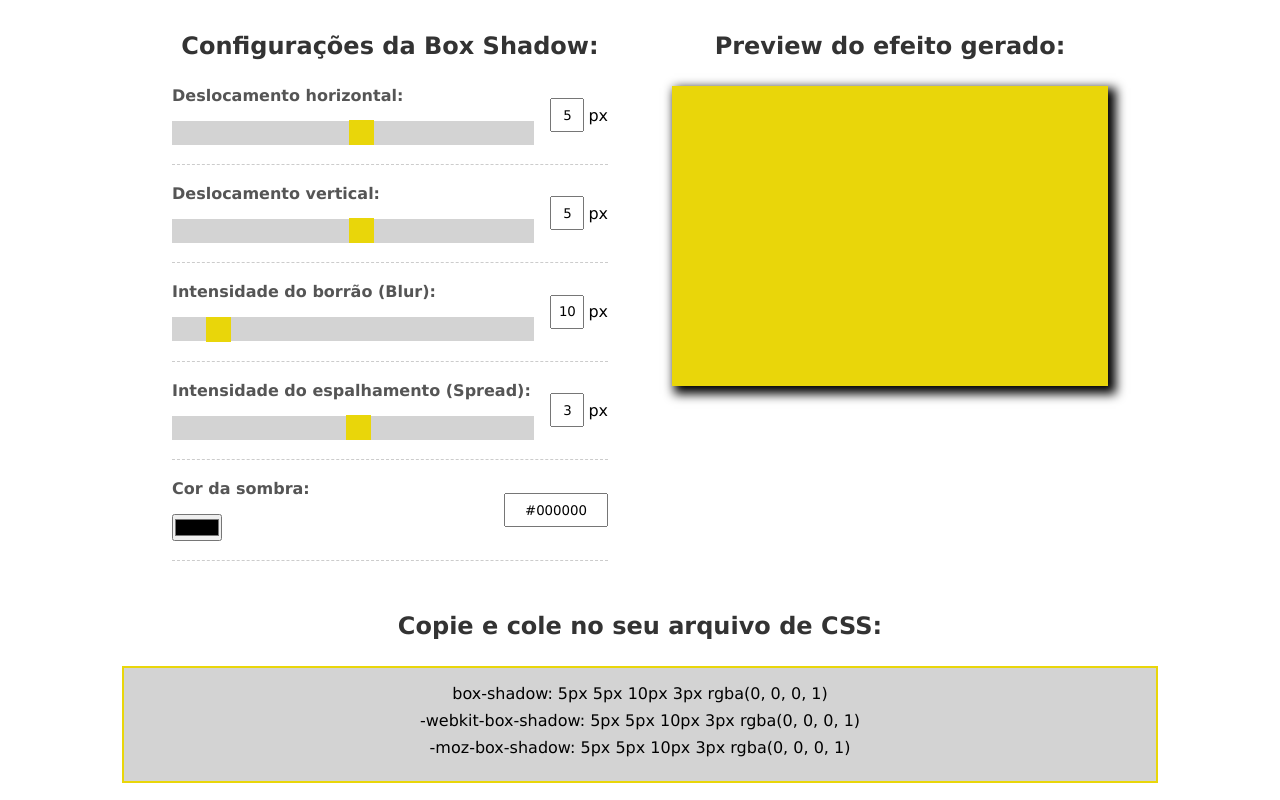
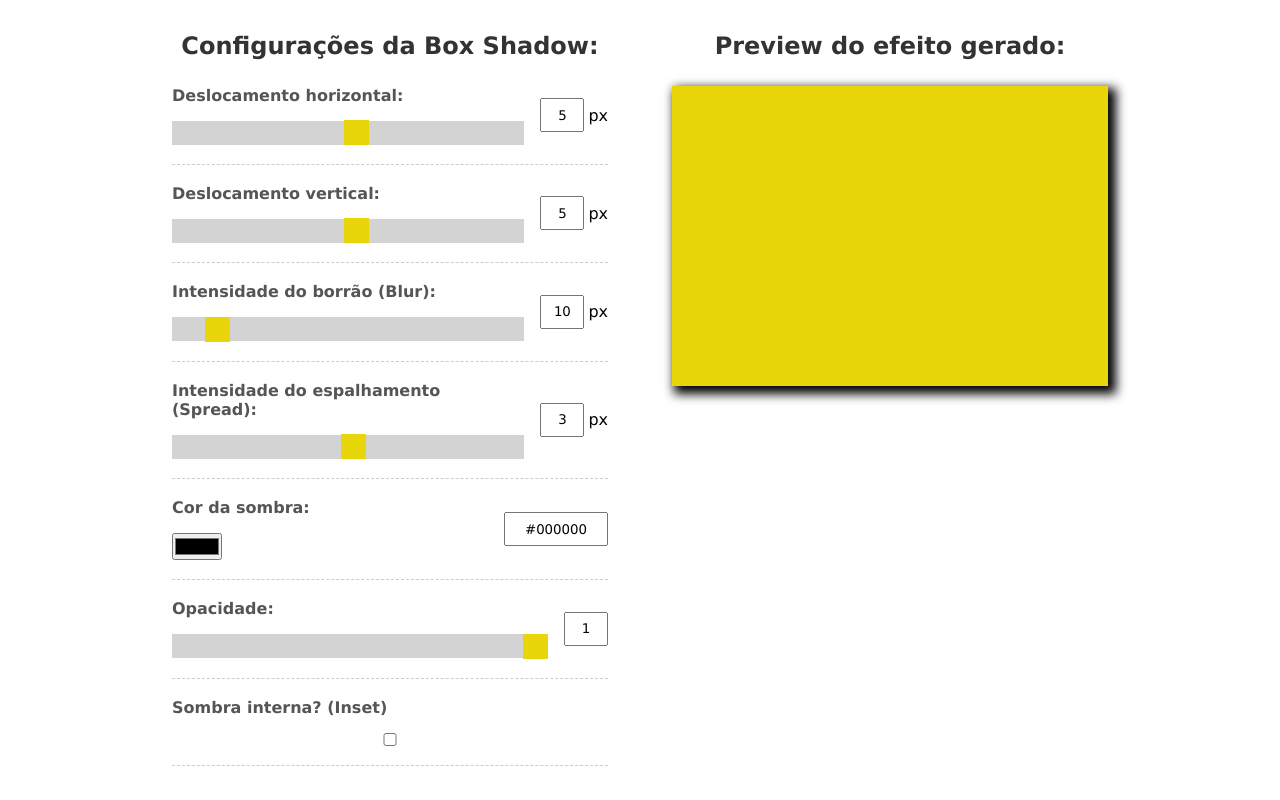
Before and after one commit to matheusbattisti/box-shadow-generator, a plain HTML site: page index.html in a window 1280 px wide. Shown: the top 800 px of the page. Drawn offline with Linux system fonts and the light colour scheme.

Commit message:
continuando projeto

```diff
--- a/css/styles.css
+++ b/css/styles.css
@@ -70,7 +70,7 @@ h2 {
 
 .form-control input[type="text"] {
   height: 30px;
-  width: 30px;
+  width: 40px;
   margin-left: 1rem;
   text-align: center;
 }
--- a/index.html
+++ b/index.html
@@ -89,6 +89,29 @@
             <input type="text" id="color-value" name="color-value" />
           </div>
         </div>
+        <div class="form-control">
+          <div class="range-input">
+            <label for="opacity">Opacidade:</label>
+            <input
+              type="range"
+              id="opacity"
+              name="opacity"
+              min="0"
+              max="1"
+              value="1"
+              step="0.01"
+            />
+          </div>
+          <div class="reference-input">
+            <input type="text" id="opacity-value" name="opacity-value" />
+          </div>
+        </div>
+        <div class="form-control">
+          <div class="range-input">
+            <label for="opacity">Sombra interna? (Inset)</label>
+            <input type="checkbox" id="inset" name="inset" />
+          </div>
+        </div>
       </div>
       <div id="preview">
         <h2>Preview do efeito gerado:</h2>
--- a/js/scripts.js
+++ b/js/scripts.js
@@ -10,6 +10,8 @@ class BoxShadowGenerator {
     spreadRef,
     color,
     colorRef,
+    opacity,
+    opacityRef,
     previewBox,
     rule,
     webkitRule,
@@ -25,6 +27,8 @@ class BoxShadowGenerator {
     this.spreadRef = spreadRef;
     this.color = color;
     this.colorRef = colorRef;
+    this.opacity = opacity;
+    this.opacityRef = opacityRef;
     this.previewBox = previewBox;
     this.rule = rule;
     this.webkitRule = webkitRule;
@@ -37,6 +41,7 @@ class BoxShadowGenerator {
     this.blurRef.value = this.blur.value;
     this.spreadRef.value = this.spread.value;
     this.colorRef.value = this.color.value;
+    this.opacityRef.value = this.opacity.value;
 
     this.applyRule();
     this.showRule();
@@ -45,7 +50,7 @@ class BoxShadowGenerator {
   applyRule() {
     const rgbValue = this.hexToRgb(this.colorRef.value);
 
-    const shadowRule = `${this.horizontalRef.value}px ${this.verticalRef.value}px ${this.blurRef.value}px ${this.spreadRef.value}px rgba(${rgbValue}, 1)`;
+    const shadowRule = `${this.horizontalRef.value}px ${this.verticalRef.value}px ${this.blurRef.value}px ${this.spreadRef.value}px rgba(${rgbValue}, ${this.opacityRef.value})`;
 
     this.previewBox.style.boxShadow = shadowRule;
     this.currentRule = shadowRule;
@@ -68,6 +73,9 @@ class BoxShadowGenerator {
       case "color":
         this.colorRef.value = value;
         break;
+      case "opacity":
+        this.opacityRef.value = value;
+        break;
     }
 
     this.applyRule();
@@ -78,8 +86,6 @@ class BoxShadowGenerator {
     this.rule.innerText = this.currentRule;
     this.webkitRule.innerText = this.currentRule;
     this.mozRule.innerText = this.currentRule;
-    console.log(document.querySelector("#rule"));
-    console.log(document.querySelector("#rule").innerText);
   }
 
   hexToRgb(hex) {
@@ -103,6 +109,9 @@ const previewBox = document.querySelector("#box");
 const color = document.querySelector("#color");
 const colorRef = document.querySelector("#color-value");
 
+const opacity = document.querySelector("#opacity");
+const opacityRef = document.querySelector("#opacity-value");
+
 const rule = document.querySelector("#rule span");
 const webkitRule = document.querySelector("#webkit-rule span");
 const mozRule = document.querySelector("#moz-rule span");
@@ -118,6 +127,8 @@ const boxShadow = new BoxShadowGenerator(
   spreadRef,
   color,
   colorRef,
+  opacity,
+  opacityRef,
   previewBox,
   rule,
   webkitRule,
@@ -154,7 +165,11 @@ spread.addEventListener("input", (e) => {
 color.addEventListener("input", (e) => {
   const value = e.target.value;
 
-  console.log(value);
-
   boxShadow.updateValue("color", value);
 });
+
+opacity.addEventListener("input", (e) => {
+  const value = e.target.value;
+
+  boxShadow.updateValue("opacity", value);
+});
```
